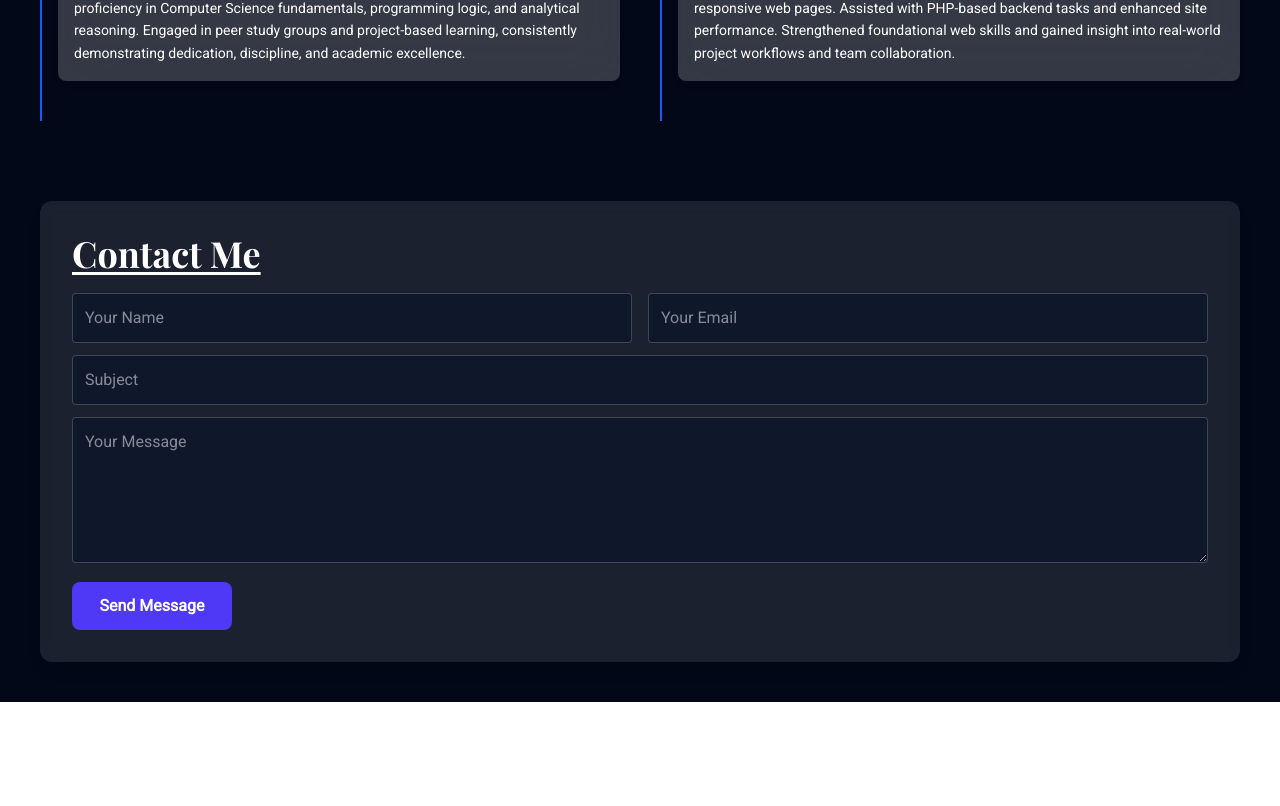
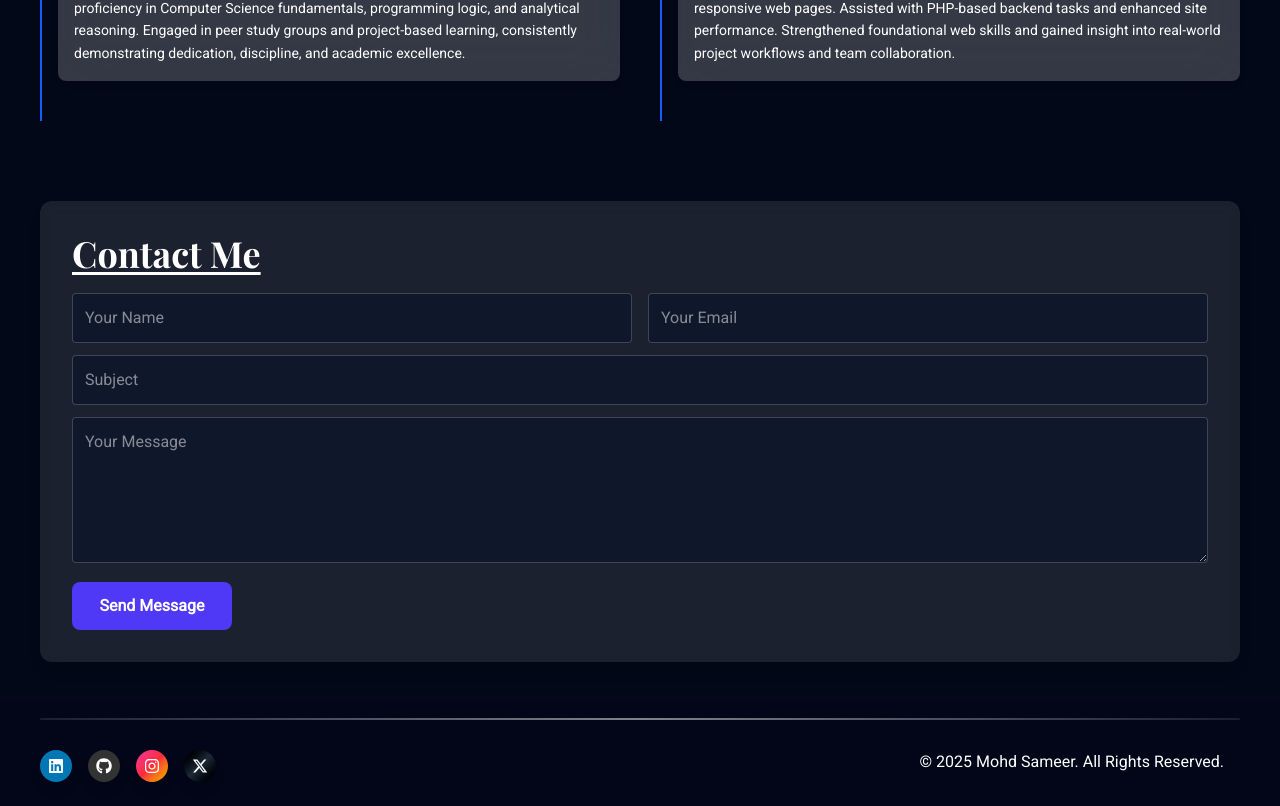
Before and after one commit to ma3llim007/sameerfolio, a React (Vite) app: page / in a window 1280 px wide. Shown: the part 2394-3200 px from the top of the page. Before the commit the page ends 3096 px from the top, so only its background shows below. Built offline with nearby package versions, Linux system fonts and the light colour scheme; no server answers; a web font is replaced by a local one.

Commit message:
feat: add footer

```diff
--- a/src/App.jsx
+++ b/src/App.jsx
@@ -6,6 +6,7 @@ import SkeletonSkills from "./components/skeleton/Skills";
 import Project from "./components/Project";
 import Education from "./components/Education";
 import Contact from "./components/Contact";
+import Footer from "./components/Footer";
 const Hero = lazy(() => import("./components/Hero"));
 const Skills = lazy(() => import("./components/Skills"));
 
@@ -24,6 +25,7 @@ const App = () => {
             <Project />
             <Education />
             <Contact />
+            <Footer />
             <ViewPortViewer />
         </div>
     );
--- /dev/null
+++ b/src/components/Footer.jsx
@@ -0,0 +1,64 @@
+import { FaGithub, FaInstagram, FaLinkedin } from "react-icons/fa";
+import { FaXTwitter } from "react-icons/fa6";
+import { IoIosMail } from "react-icons/io";
+import Container from "./Container";
+import { Link } from "react-scroll";
+
+const Footer = () => {
+    const handleEmailClick = () => {
+        window.open("mailto:mohdsameer68257@gmail.com", "_blank");
+    };
+
+    return (
+        <section className="w-full pt-4 bg-slate-950">
+            <Container>
+                <div className="relative">
+                    <div className="absolute top-0 left-0 right-0 h-[2px] bg-gradient-to-r from-white/10 via-white/50 to-white/10 rounded" />
+                    <div className="pt-8 space-y-6 text-center flex justify-between">
+                        <div className="flex flex-wrap justify-center gap-4">
+                            <a
+                                href="https://www.linkedin.com/in/mohdsameer-dev/"
+                                target="_blank"
+                                rel="noopener noreferrer"
+                                aria-label="LinkedIn"
+                                className="w-8 h-8 flex items-center justify-center rounded-full bg-[#0077b5] hover:scale-110 transition-transform duration-300 shadow-lg"
+                            >
+                                <FaLinkedin className="w-4 h-4 text-white" />
+                            </a>
+                            <a
+                                href="https://github.com/ma3llim007/"
+                                target="_blank"
+                                rel="noopener noreferrer"
+                                aria-label="GitHub"
+                                className="w-8 h-8 flex items-center justify-center rounded-full bg-[#333] hover:scale-110 transition-transform duration-300 shadow-lg"
+                            >
+                                <FaGithub className="w-4 h-4 text-white" />
+                            </a>
+                            <a
+                                href="https://www.instagram.com/ma_3llim_007/"
+                                target="_blank"
+                                rel="noopener noreferrer"
+                                aria-label="Instagram"
+                                className="w-8 h-8 flex items-center justify-center rounded-full bg-gradient-to-br from-pink-500 via-red-500 to-yellow-500 hover:scale-110 transition-transform duration-300 shadow-lg"
+                            >
+                                <FaInstagram className="w-4 h-4 text-white" />
+                            </a>
+                            <a
+                                href="https://x.com/Ma_3llim_007"
+                                target="_blank"
+                                rel="noopener noreferrer"
+                                aria-label="X (formerly Twitter)"
+                                className="w-8 h-8 flex items-center justify-center rounded-full bg-gradient-to-br from-black via-gray-800 to-black hover:scale-110 transition-transform duration-300 shadow-lg"
+                            >
+                                <FaXTwitter className="w-4 h-4 text-white" />
+                            </a>
+                        </div>
+                        <p className="text-sm md:text-base px-4">&copy; {new Date().getFullYear()} Mohd Sameer. All Rights Reserved.</p>
+                    </div>
+                </div>
+            </Container>
+        </section>
+    );
+};
+
+export default Footer;
```
